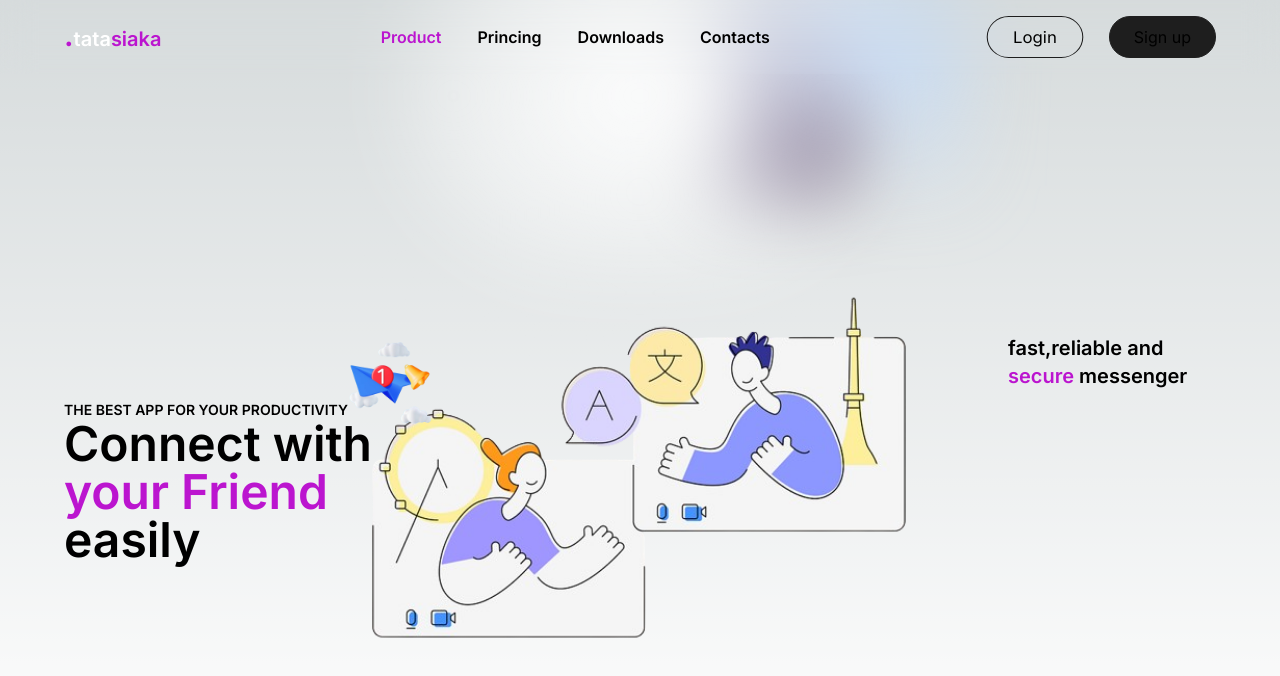
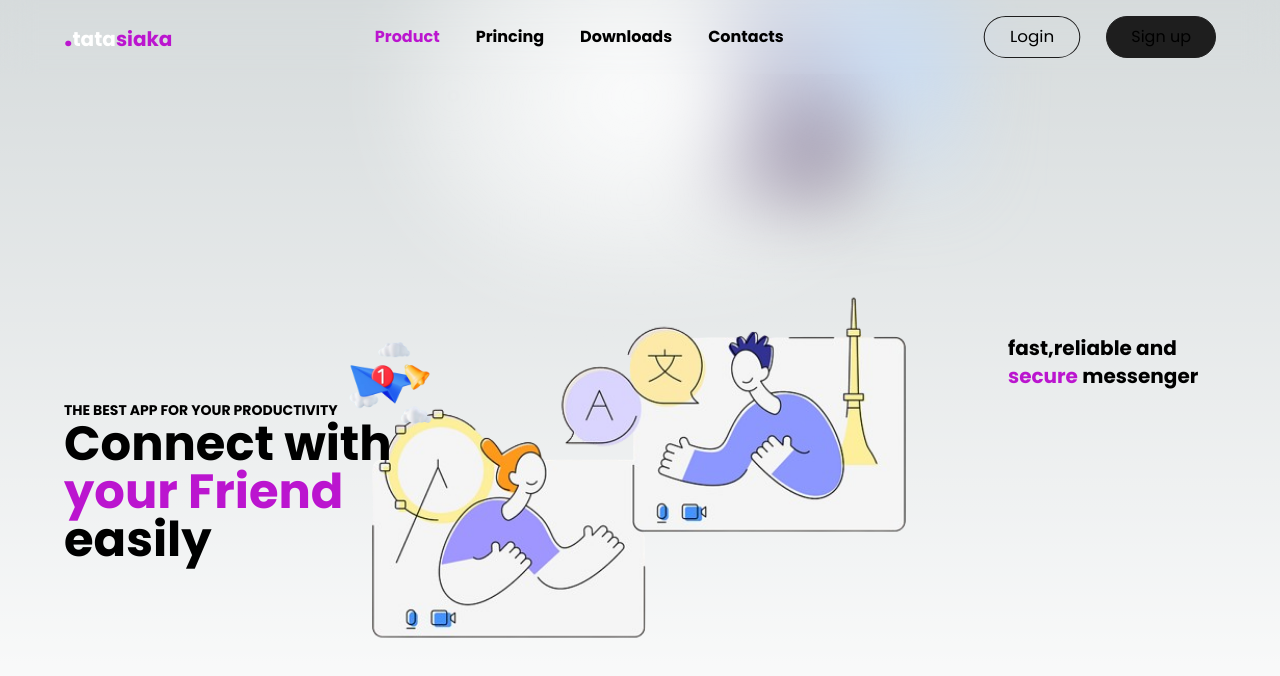
Before and after one commit to rakotoarisonlandry/tatasiaka, a Next.js app: page / in a window 1280 px wide. Shown: the top 676 px of the page. Built offline with nearby package versions, Linux system fonts and the light colour scheme.

Commit message:
Simple Change

```diff
--- a/app/layout.tsx
+++ b/app/layout.tsx
@@ -1,8 +1,11 @@
 import type { Metadata } from "next";
-import { Inter } from "next/font/google";
+import { Poppins } from "next/font/google";
 import "./globals.css";
 
-const inter = Inter({ subsets: ["latin"] });
+const poppins = Poppins({
+  weight: ["400", "700"], // Specify the font weights you need
+  subsets: ["latin"],
+});
 
 export const metadata: Metadata = {
   title: "Create Next App",
@@ -16,7 +19,7 @@
 }>) {
   return (
     <html lang="en">
-      <body className={inter.className}>{children}</body>
+      <body className={poppins.className}>{children}</body>
     </html>
   );
 }
```
